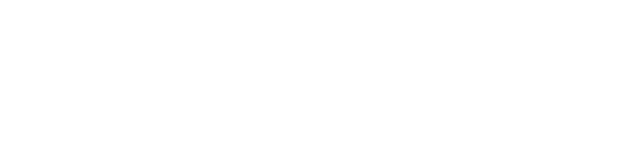
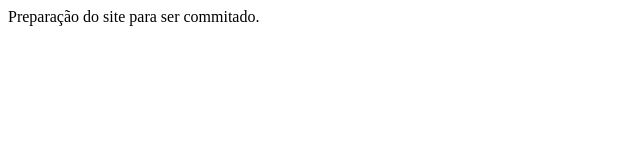
Before and after one commit to oTaviin/projetoAPS, a plain HTML site: page index.html in a window 1280 px wide. Shown: the whole page, without its empty margins (0-640 px from the left). Drawn offline with Linux system fonts and the light colour scheme.

Commit message:
Alteração do arquivo index

```diff
--- a/index.html
+++ b/index.html
@@ -10,6 +10,9 @@
     </head>
 
     <body>
+
+        Preparação do site para ser commitado.
+
     </body>
 
 </html>
```
